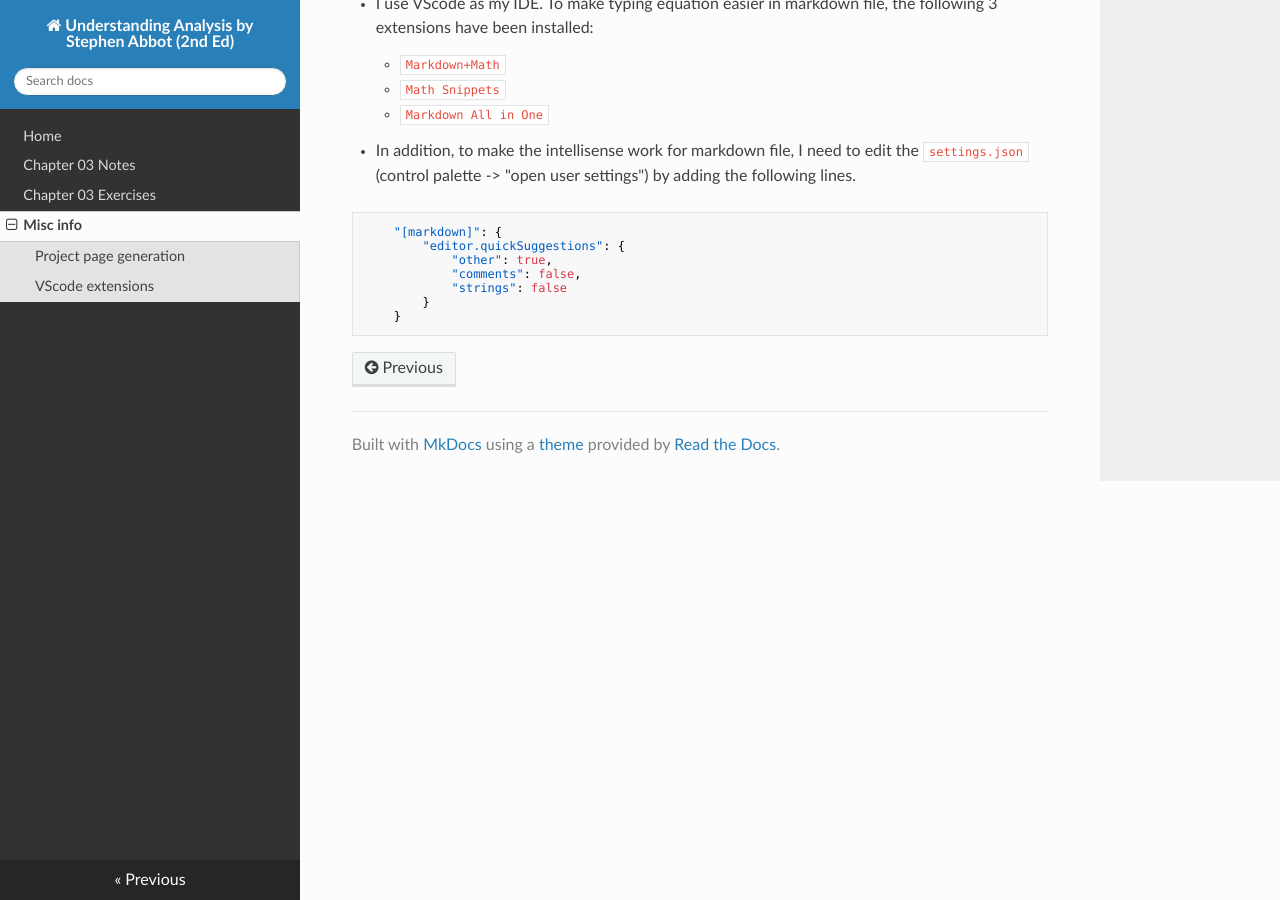
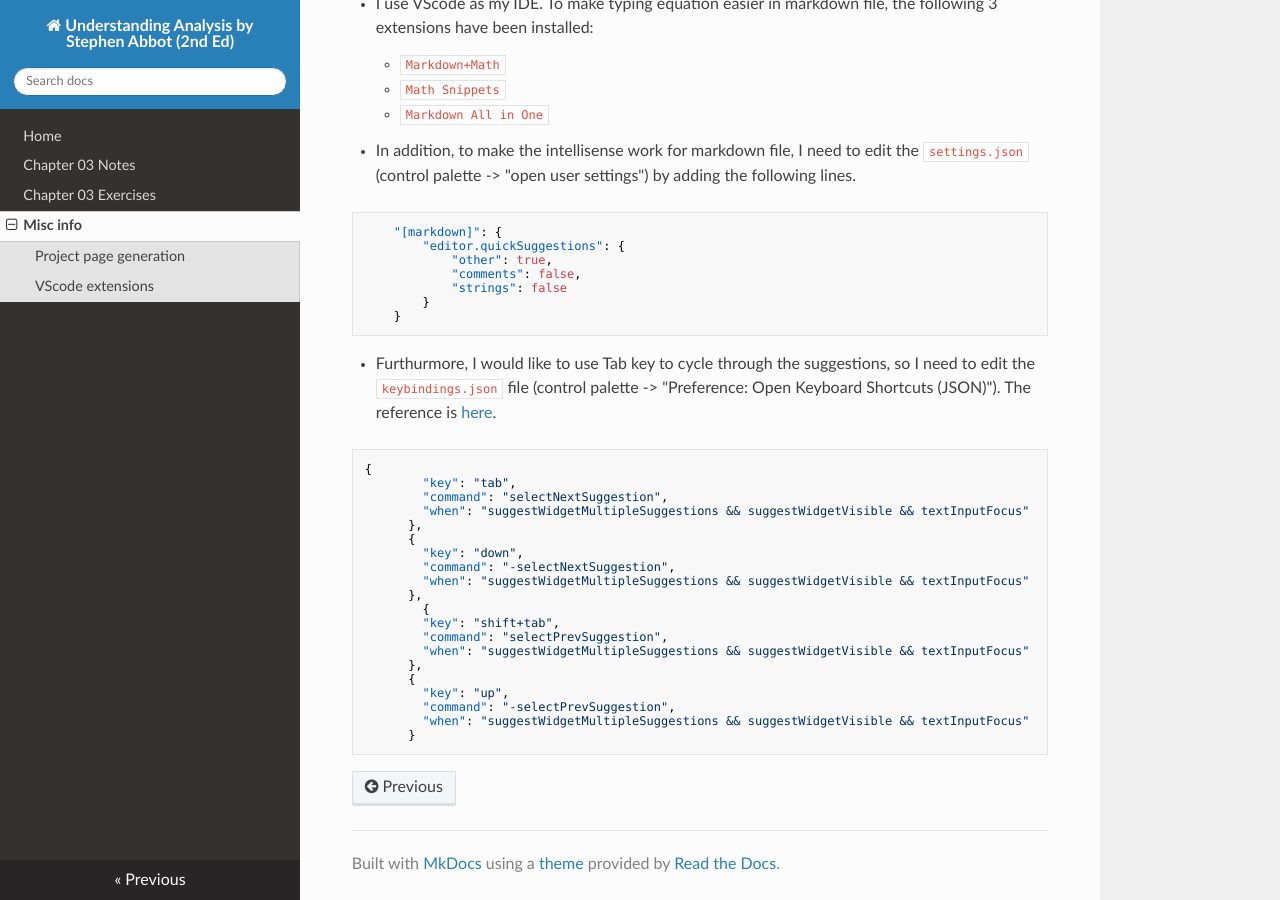
Before and after one commit to eroicaleo/abbot-analysis-2nd, an MkDocs documentation site: the page built from docs/misc.md, in a window 1280 px wide and 900 px high, scrolled down 642 px. Built offline with MkDocs 1.6.1, drawn with Linux system fonts in a browser that asks for light colours; nearby versions of some CDN libraries.

Commit message:
misc.md updates using tab key

````diff
--- a/docs/misc.md
+++ b/docs/misc.md
@@ -40,3 +40,28 @@ mkdocs gh-deploy
         }
     }
 ```
+
+* Furthurmore, I would like to use Tab key to cycle through the suggestions, so I need to edit the `keybindings.json` file (control palette -> "Preference: Open Keyboard Shortcuts (JSON)"). The reference is [here](https://stackoverflow.com/questions/48097507/visual-studio-code-use-tab-instead-of-arrow-keys-to-select-intellisense-sugge).
+
+```json
+{
+        "key": "tab",
+        "command": "selectNextSuggestion",
+        "when": "suggestWidgetMultipleSuggestions && suggestWidgetVisible && textInputFocus"
+      },
+      {
+        "key": "down",
+        "command": "-selectNextSuggestion",
+        "when": "suggestWidgetMultipleSuggestions && suggestWidgetVisible && textInputFocus"
+      },
+        {
+        "key": "shift+tab",
+        "command": "selectPrevSuggestion",
+        "when": "suggestWidgetMultipleSuggestions && suggestWidgetVisible && textInputFocus"
+      },
+      {
+        "key": "up",
+        "command": "-selectPrevSuggestion",
+        "when": "suggestWidgetMultipleSuggestions && suggestWidgetVisible && textInputFocus"
+      }
+```
````
